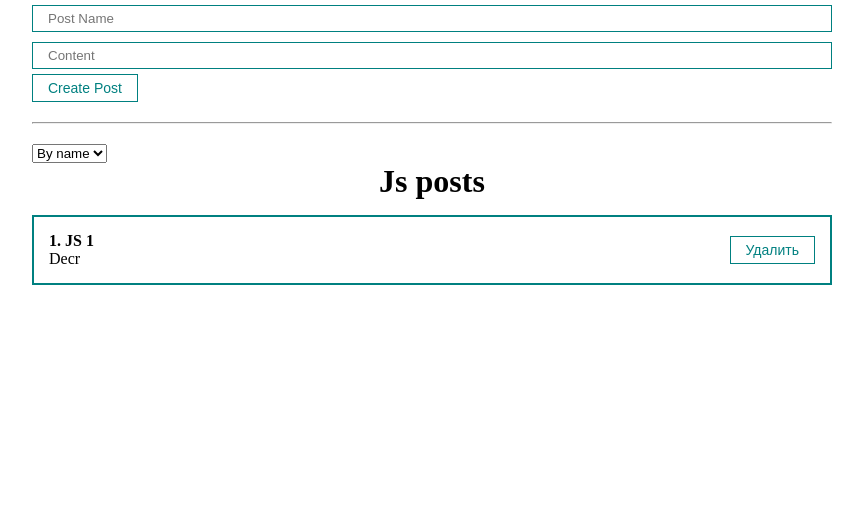
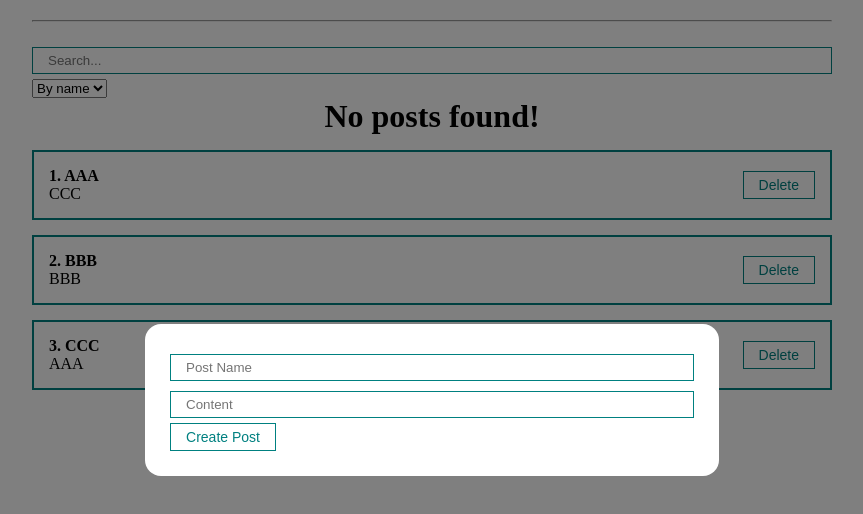
Before and after one commit to egorgrin/my-react-fundamental-course, a React (Create React App) app: page / in a window 1280 px wide. Shown: the top 514 px of the page, without its empty margins (208-1071 px from the left). Built offline with nearby package versions, Linux system fonts and the light colour scheme.

Commit message:
started doing modal

```diff
--- a/src/App.js
+++ b/src/App.js
@@ -1,12 +1,43 @@
 import './styles/App.css';
 import PostList from './components/PostList';
 import PostForm from './components/PostForm';
-import {useState} from 'react';
-import MySelect from './components/UI/select/MySelect';
+import {useEffect, useMemo, useRef, useState} from 'react';
+import PostFilter from './components/PostFilter';
+import Modal from './components/UI/modal/Modal';
 
 function App() {
+  // Renders counter
+  const render = useRef(0);
 
-  const [posts, setPosts] = useState([{id: 1, title: 'JS 1', body: 'Decr'}]);
+  useEffect(() => {
+    render.current += 1;
+    console.log(`${render.current} render`);
+  });
+
+  const [posts, setPosts] = useState([
+    {id: 1, title: 'AAA', body: 'CCC'},
+    {id: 2, title: 'BBB', body: 'BBB'},
+    {id: 3, title: 'CCC', body: 'AAA'},
+  ]);
+
+  const [filter, setFilter] = useState(
+      {
+        selectedSort: '',
+        searchQuery: '',
+      },
+  );
+
+  const sortedPosts = useMemo(() => {
+    console.log('sorted');
+    if (filter.selectedSort) {
+      return [...posts].sort((a, b) => a[filter.selectedSort].localeCompare(b[filter.selectedSort]));
+    }
+    return posts;
+  }, [posts, filter.selectedSort]);
+
+  const sortedSearchResults = useMemo(() => {
+    return sortedPosts.filter(post => post.title.toLowerCase().includes(filter.searchQuery));
+  }, [filter.searchQuery, sortedPosts]);
 
   const createPost = (newPost) => {
     setPosts([...posts, newPost]);
@@ -19,30 +50,22 @@ function App() {
   return (
       <div className={'App'}>
 
-        <PostForm createPost={createPost}/>
+        <Modal>
+          <PostForm createPost={createPost}/>
+        </Modal>
 
         <hr style={{margin: '20px 0'}}/>
 
-        <MySelect
-            defaultVal={'Sort By'}
-            options={[
-              {value: 'title', name: 'By name'},
-              {value: 'body', name: 'By desc'},
-            ]}
+        <PostFilter
+            filter={filter}
+            setFilter={setFilter}
         />
 
-        {posts.length !== 0
-            ? <PostList deletePost={deletePost} posts={posts} title={'Js posts'}/>
-            : <h1 style={{
-              textAlign: 'center',
-              marginTop: '50px',
-              marginBottom: '50px',
-            }}>
-              No posts yet!
-            </h1>
-
-        }
-
+        <PostList
+            deletePost={deletePost}
+            posts={sortedSearchResults}
+            title={'Js posts'}
+        />
 
       </div>
   );
--- /dev/null
+++ b/src/components/PostFilter.jsx
@@ -0,0 +1,38 @@
+import React from 'react';
+import MyInput from './UI/input/MyInput';
+import MySelect from './UI/select/MySelect';
+
+const PostFilter = ({filter, setFilter}) => {
+
+  return (
+      <div>
+        <MyInput
+            value={filter.searchQuery}
+            onChange={e => setFilter({
+                  ...filter,
+                  searchQuery: e.target.value,
+                },
+            )}
+            placeholder="Search..."
+        />
+
+        <MySelect
+            value={filter.selectedSort}
+            onChange={selectedVal => {
+              setFilter({
+                    ...filter,
+                    selectedSort: selectedVal,
+                  },
+              );
+            }}
+            defaultVal={'Sort By'}
+            options={[
+              {value: 'title', name: 'By name'},
+              {value: 'body', name: 'By desc'},
+            ]}
+        />
+      </div>
+  );
+};
+
+export default PostFilter;
--- a/src/components/PostItem.jsx
+++ b/src/components/PostItem.jsx
@@ -14,7 +14,7 @@ const PostItem = (props) => {
         </div>
         <div className="post__btns">
           <MyButton onClick={() => props.deletePost(props.post)}>
-            Удалить
+            Delete
           </MyButton>
         </div>
       </div>
--- a/src/components/PostList.jsx
+++ b/src/components/PostList.jsx
@@ -2,12 +2,19 @@ import React from 'react';
 import PostItem from './PostItem';
 
 const PostList = ({posts, title, deletePost}) => {
-
   return (
       <div>
-        <h1 style={{textAlign: 'center'}}>{title}</h1>
+        <h1 style={{textAlign: 'center'}}>
+          {!posts.length ? title : 'No posts found!'}
+        </h1>
+
         {posts.map((post, index) =>
-            <PostItem deletePost={deletePost} numer={index + 1} post={post} key={index + 1}/>,
+            <PostItem
+                deletePost={deletePost}
+                numer={index + 1}
+                post={post}
+                key={index + 1}
+            />,
         )}
       </div>
   );
--- /dev/null
+++ b/src/components/UI/modal/Modal.jsx
@@ -0,0 +1,13 @@
+import s from './Modal.module.css';
+
+const Modal = ({children, visible, setVisible}) => {
+  return (
+      <div className={`${s.modal} ${s.active}`}>
+        <div className={s.content}>
+          {children}
+        </div>
+      </div>
+  );
+};
+
+export default Modal;
--- /dev/null
+++ b/src/components/UI/modal/Modal.module.css
@@ -0,0 +1,22 @@
+.modal {
+  position: fixed;
+  top: 0;
+  bottom: 0;
+  left: 0;
+  right: 0;
+  display: none;
+  background: rgba(0,0,0, .5);
+}
+
+.modal.active {
+  display: flex;
+  justify-content: center;
+  align-items: center;
+}
+
+.content {
+  padding: 25px;
+  background: white;
+  border-radius: 16px;
+  min-width: 250px;
+}
--- a/src/components/UI/select/MySelect.jsx
+++ b/src/components/UI/select/MySelect.jsx
@@ -1,8 +1,12 @@
 import React from 'react';
 
-const MySelect = ({options, defaultVal}) => {
+const MySelect = ({options, defaultVal, value, onChange}) => {
   return (
       <select
+          value={value}
+          onChange={e => (
+              onChange(e.target.value)
+          )}
       >
         <option disabled>{defaultVal}</option>
 
--- a/src/index.js
+++ b/src/index.js
@@ -1,8 +1,10 @@
-import React from 'react';
+import React, {StrictMode} from 'react';
 import App from './App';
 import {createRoot} from 'react-dom/client';
 
 const root = createRoot(document.getElementById('root'));
 root.render(
-    <App/>,
+    <StrictMode>
+      <App/>
+    </StrictMode>,
 );
```
